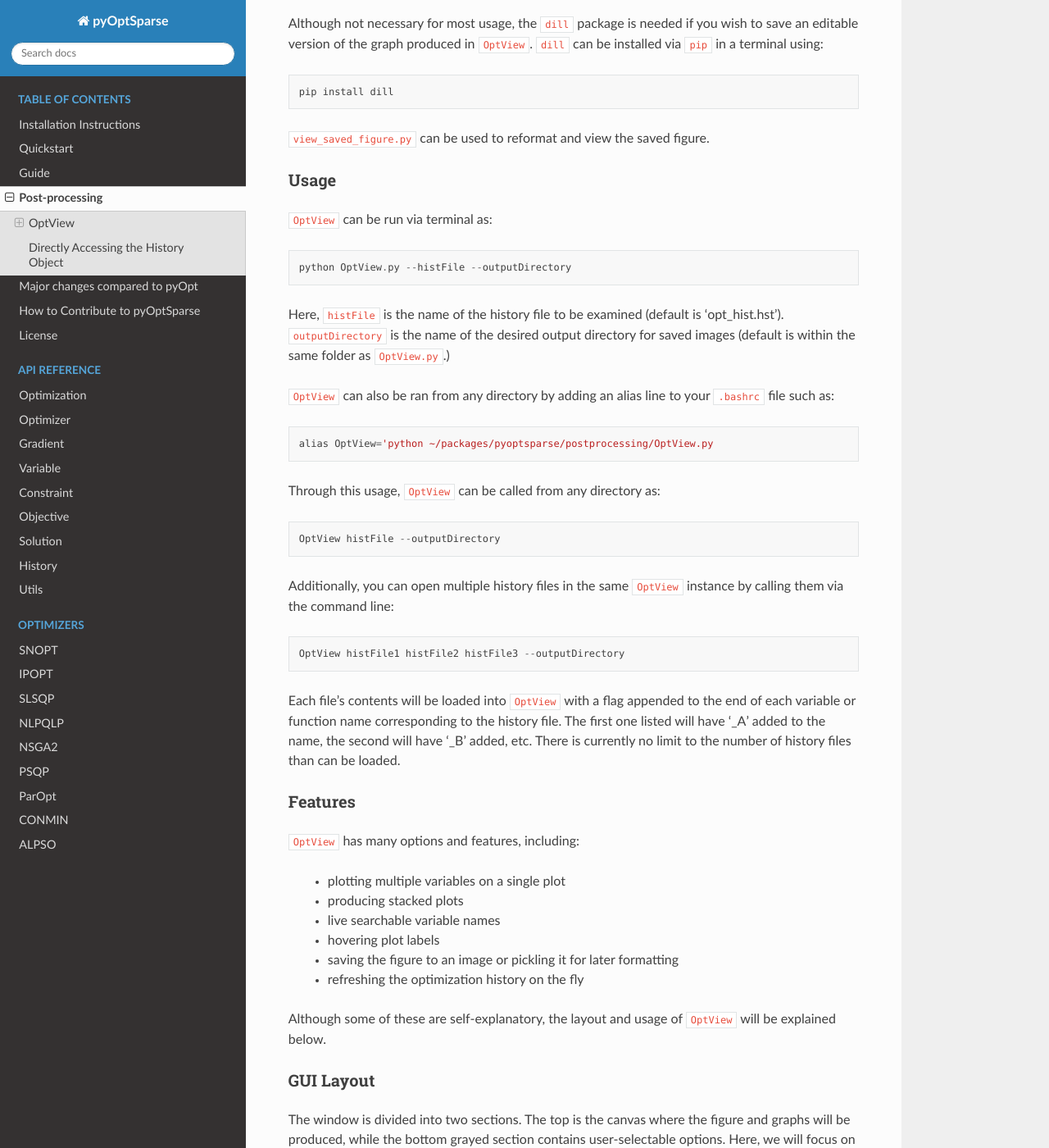
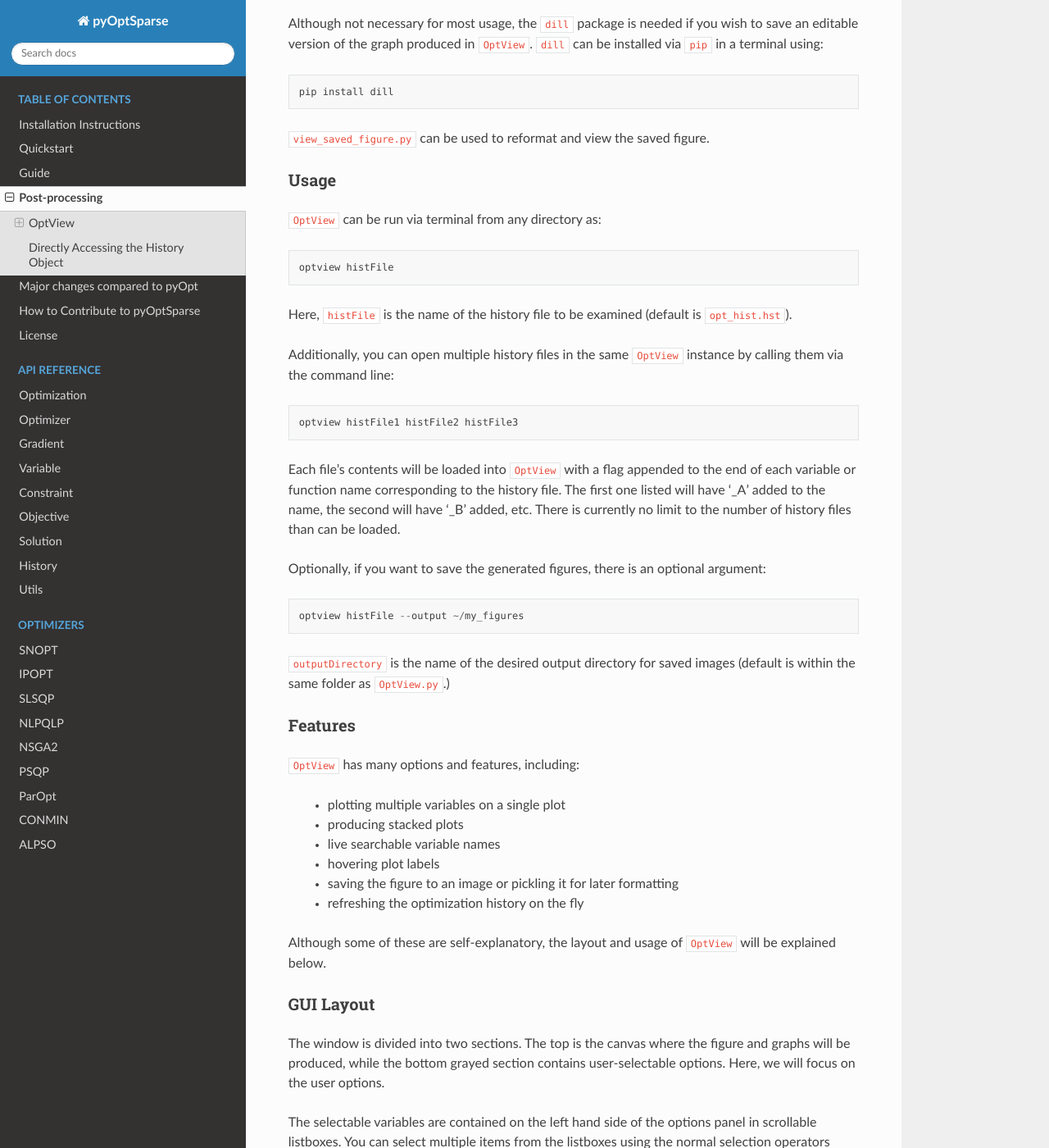
Before and after one commit to mdolab/pyoptsparse, a Sphinx documentation site: the page built from doc/postprocessing.rst, in a window 1280 px wide and 1400 px high, scrolled down 726 px. Shown: the whole window at 82% size. Built offline with Sphinx 7.4.7 and the Read the Docs theme 2.0.0, drawn with Linux system fonts in a browser that asks for light colours.

Commit message:
updated docs

```diff
--- a/doc/postprocessing.rst
+++ b/doc/postprocessing.rst
@@ -36,33 +36,30 @@ if you wish to save an editable version of the graph produced in ``OptView``.
 
 Usage
 ~~~~~
-``OptView`` can be run via terminal as::
+``OptView`` can be run via terminal from any directory as::
 
-    python OptView.py --histFile --outputDirectory
+    optview histFile
 
 Here, ``histFile`` is the name of the history file to be examined
-(default is 'opt_hist.hst').
-``outputDirectory`` is the name of the desired output directory for
-saved images (default is within the same folder as ``OptView.py``.)
+(default is ``opt_hist.hst``).
 
-``OptView`` can also be ran from any directory by adding an alias line
-to your ``.bashrc`` file such as::
-
-    alias OptView='python ~/packages/pyoptsparse/postprocessing/OptView.py
-
-Through this usage, ``OptView`` can be called from any directory as::
-
-    OptView histFile --outputDirectory
 
 Additionally, you can open multiple history files in the same ``OptView`` instance
 by calling them via the command line::
 
-    OptView histFile1 histFile2 histFile3 --outputDirectory
+    optview histFile1 histFile2 histFile3
 
 Each file's contents will be loaded into ``OptView`` with a flag appended to the end
 of each variable or function name corresponding to the history file. The first one
 listed will have '_A' added to the name, the second will have '_B' added, etc.
 There is currently no limit to the number of history files than can be loaded.
+
+Optionally, if you want to save the generated figures, there is an optional argument::
+
+    optview histFile --output ~/my_figures
+
+``outputDirectory`` is the name of the desired output directory for
+saved images (default is within the same folder as ``OptView.py``.)
 
 Features
 ~~~~~~~~
```
